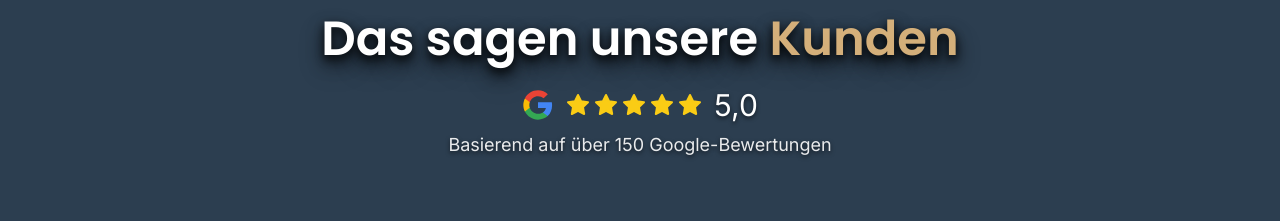
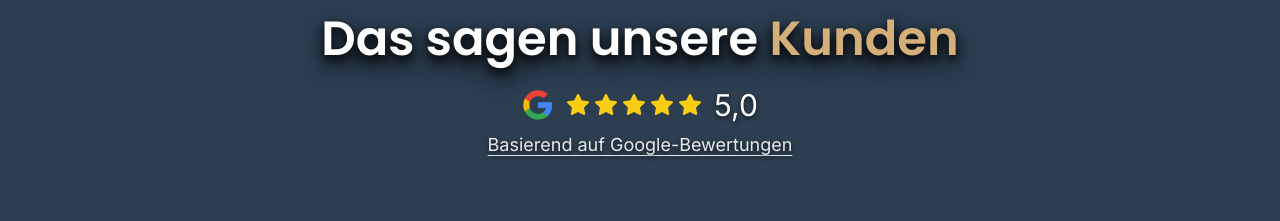
Before and after one commit to dr0394/nordicbausanierung, a React (Vite) app: page / in a window 1280 px wide. Shown: the part 6020-6241 px from the top of the page. Built offline with nearby package versions, Linux system fonts and the light colour scheme; no server answers.

Commit message:
Updated Testimonials.tsx

```diff
--- a/src/components/Testimonials.tsx
+++ b/src/components/Testimonials.tsx
@@ -72,12 +72,15 @@ const Testimonials = () => {
             </div>
             <span className="text-3xl font-normal text-white" style={{ textShadow: '0 2px 4px rgba(0, 0, 0, 0.6)' }}>5,0</span>
           </div>
-          <p
-            className="text-lg text-white/90"
+          <a
+            href="https://share.google/TGZ7H201naJJwZTnB"
+            target="_blank"
+            rel="noopener noreferrer"
+            className="text-lg text-white/90 hover:text-white underline underline-offset-4 transition-colors"
             style={{ textShadow: '0 2px 4px rgba(0, 0, 0, 0.6)' }}
           >
-            Basierend auf über 150 Google-Bewertungen
-          </p>
+            Basierend auf Google-Bewertungen
+          </a>
         </div>
 
         <div className="grid md:grid-cols-2 lg:grid-cols-3 gap-8 mb-12">
```
